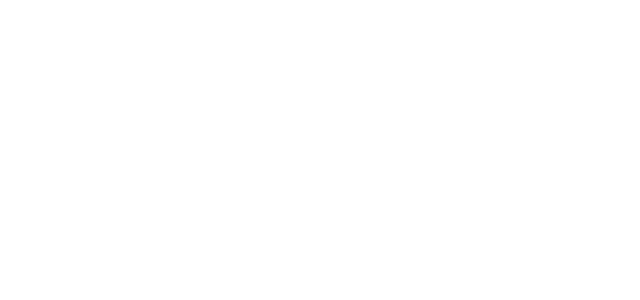
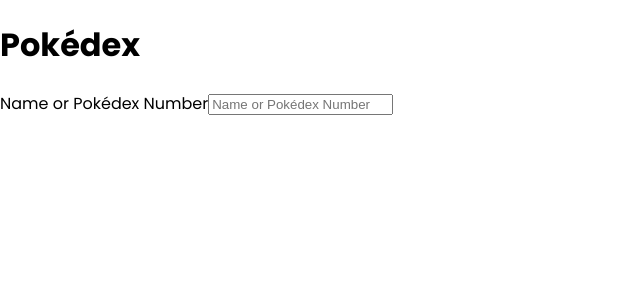
Before and after one commit to ShivangamSoni/pokedex, a React (Create React App) app: page / in a window 1280 px wide. Shown: the top 300 px of the page, without its empty margins (0-640 px from the left). Built offline with nearby package versions, Linux system fonts and the light colour scheme.

Commit message:
Add: Header & Controlled Search Bar

```diff
--- a/package.json
+++ b/package.json
@@ -8,6 +8,7 @@
     "@testing-library/user-event": "^13.5.0",
     "react": "^18.2.0",
     "react-dom": "^18.2.0",
+    "react-router-dom": "^6.3.0",
     "react-scripts": "5.0.1",
     "web-vitals": "^2.1.4"
   },
--- a/src/App.js
+++ b/src/App.js
@@ -1,5 +1,11 @@
+import Header from "./Components/Header";
+
 const App = () => {
-  return <></>;
+  return (
+    <>
+      <Header />
+    </>
+  );
 };
 
 export default App;
--- /dev/null
+++ b/src/Components/Header/index.js
@@ -0,0 +1,15 @@
+import SearchBar from "../SearchBar";
+
+const Header = () => {
+  return (
+    <header>
+      <div>
+        <h1>Pokédex</h1>
+      </div>
+
+      <SearchBar />
+    </header>
+  );
+};
+
+export default Header;
--- /dev/null
+++ b/src/Components/SearchBar/index.js
@@ -0,0 +1,31 @@
+import { useState } from "react";
+
+const SearchBar = () => {
+  const [searchText, setSearchText] = useState("");
+
+  const handleChange = (e) => {
+    setSearchText(e.target.value);
+  };
+
+  const handleSubmit = (e) => {
+    e.preventDefault();
+  };
+
+  return (
+    <form onSubmit={handleSubmit}>
+      <div>
+        <label>Name or Pokédex Number</label>
+        <input
+          type="search"
+          name="search"
+          placeholder="Name or Pokédex Number"
+          value={searchText}
+          onChange={handleChange}
+          required
+        />
+      </div>
+    </form>
+  );
+};
+
+export default SearchBar;
```
Also changed, not shown: 1 other file (tests, documents, lock files or other folders).
